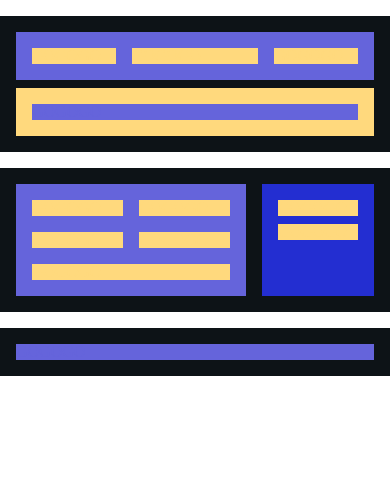
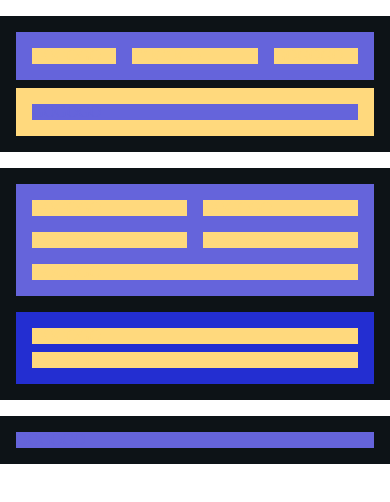
Before and after one commit to Txintxor/IT_academy_maquetacio, a plain HTML site: page nivell-1/index.html in a window 390 px wide. Drawn offline with Linux system fonts and the light colour scheme.

Commit message:
Exercici 1 Nivel 2

```diff
--- a/nivell-1/style.css
+++ b/nivell-1/style.css
@@ -159,3 +159,18 @@ p {
 	margin: 0.5rem 0;
 	color: var(--third-color);
 }
+
+
+
+/*RESPONSIVE*/
+
+@media(max-width: 961px) {
+	main {
+		flex-direction: column;
+	}
+
+	aside {
+		border: 0;
+		border-top: solid 1rem var(--black);
+	}
+}
```
